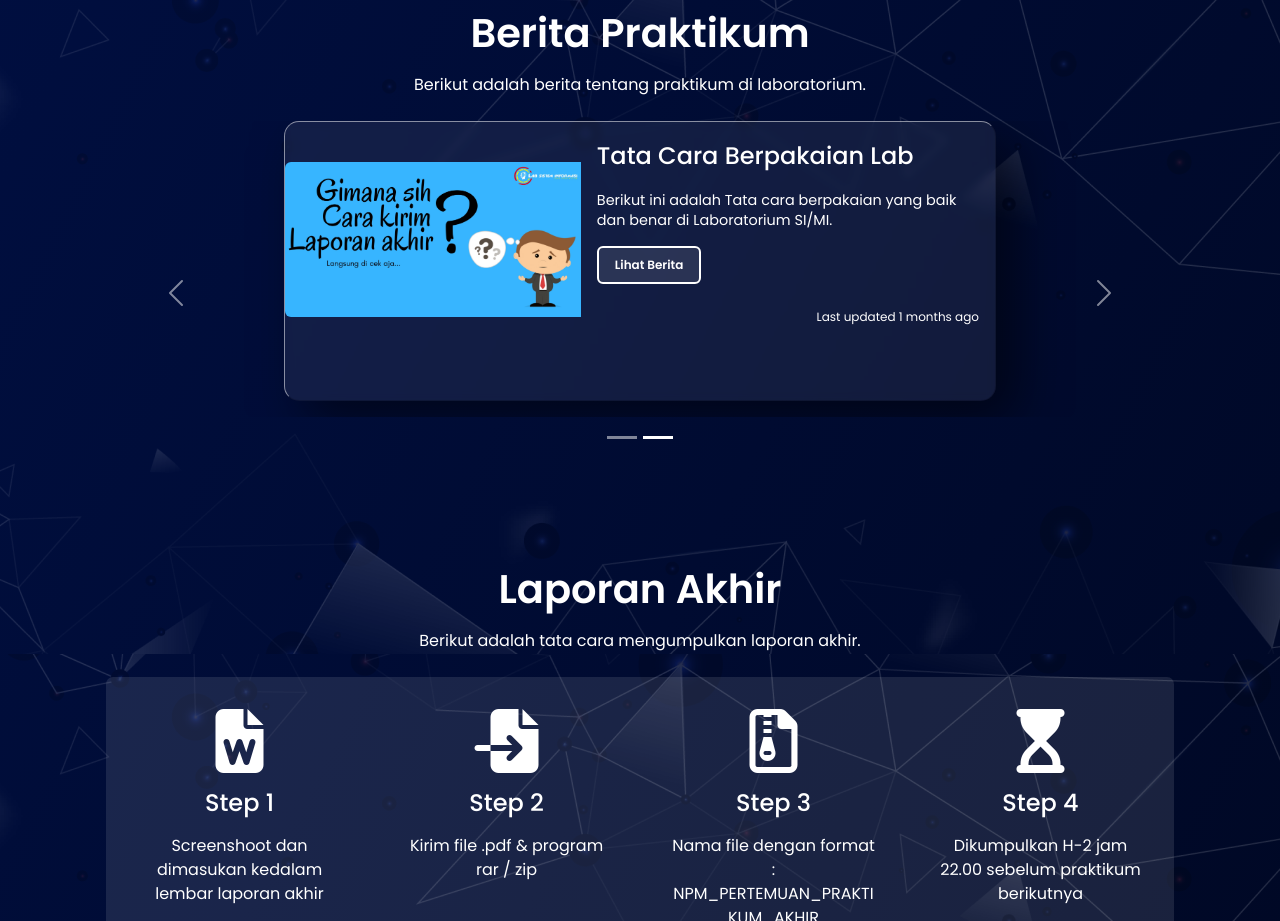
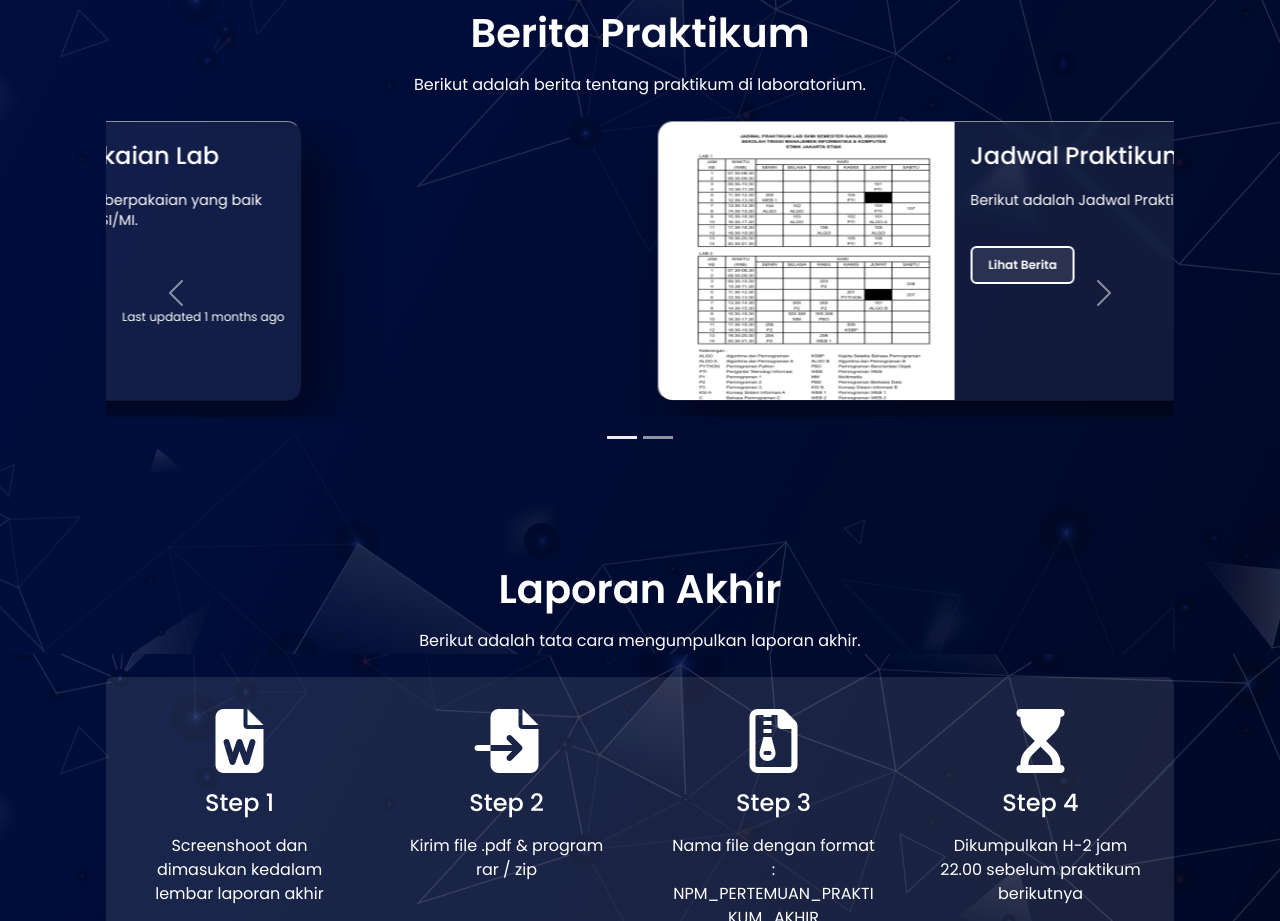
Before and after one commit to nazazulfiqi/Lab-FrontEnd, a React (Vite) app: page / in a window 1280 px wide. Shown: the part 780-1701 px from the top of the page. Built offline with nearby package versions, Linux system fonts and the light colour scheme.

Commit message:
improvement: add auto play berita

```diff
--- a/src/components/LandingComponent/Berita.jsx
+++ b/src/components/LandingComponent/Berita.jsx
@@ -13,7 +13,7 @@ function Berita() {
           <p className="desc-hero text-center mb-4">
             Berikut adalah berita tentang praktikum di laboratorium.
           </p>
-          <Carousel className="pb-5">
+          <Carousel className="pb-5" interval={1000}>
             <CarouselItem>
               <div className="col-lg-8 col-md-12 col-12 mb-3 mx-auto ">
                 <div
```
